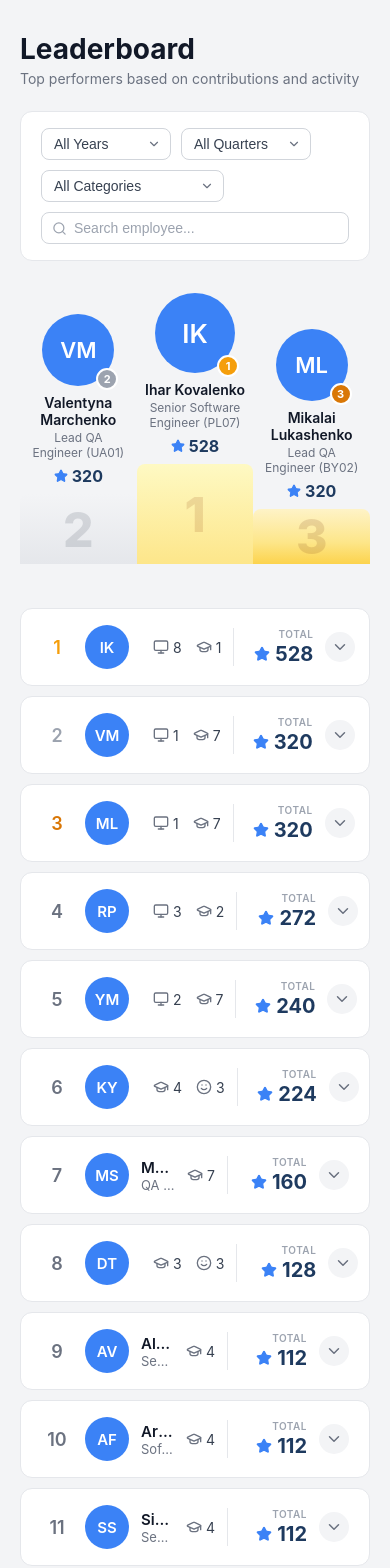
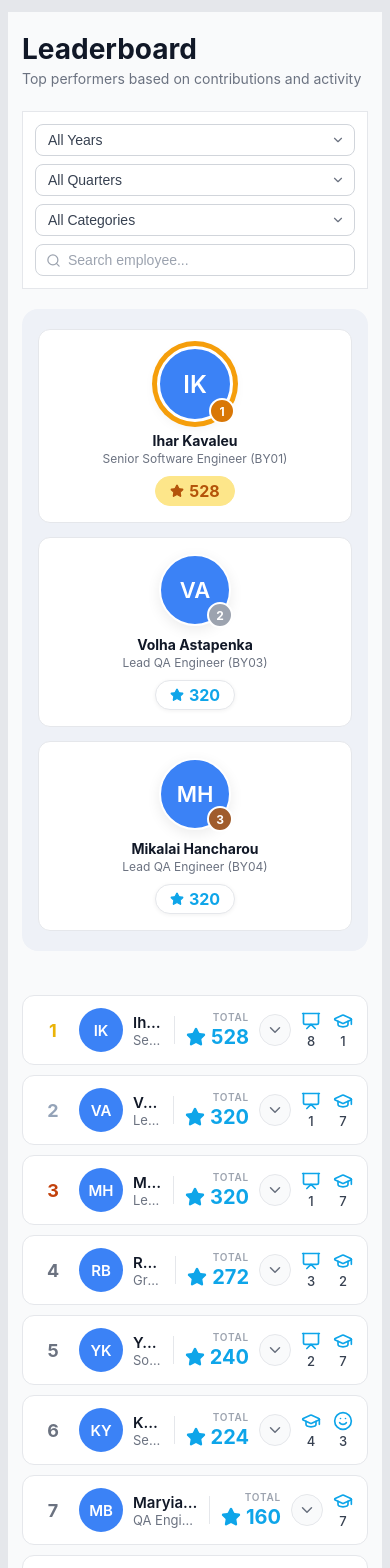
Before and after one commit to Gennady-Andreyev/Vention-AI-Challenge-2.0, a React (Vite) app in the folder task-1/: page / in a window 390 px wide. Shown: the top 1568 px of the page. Built offline with nearby package versions, Linux system fonts and the light colour scheme.

Commit message:
Applied a series of fixes in UI, fonts, colors, and relevant mocking

```diff
--- a/task-1/src/App.css
+++ b/task-1/src/App.css
@@ -5,17 +5,32 @@
 body {
   margin: 0;
   font-family: -apple-system, BlinkMacSystemFont, 'Segoe UI', Roboto, 'Helvetica Neue', Arial, sans-serif;
-  background: #f3f4f6;
+  background: #e5e7eb;
   color: #111827;
 }
 
 .page {
-  max-width: 900px;
+  max-width: 1128px;
   margin: 0 auto;
-  padding: 32px 20px 48px;
+  padding: 24px 16px 32px;
+}
+
+.leaderboard-container {
+  background: #f9fafb;
+  border-radius: 0;
+  padding: 28px 24px 32px;
   display: flex;
   flex-direction: column;
   gap: 20px;
+}
+
+@media (max-width: 640px) {
+  .page {
+    padding: 12px 8px 24px;
+  }
+  .leaderboard-container {
+    padding: 20px 14px 24px;
+  }
 }
 
 .page-header {
--- a/task-1/src/App.jsx
+++ b/task-1/src/App.jsx
@@ -24,6 +24,7 @@ export default function App() {
 
   return (
     <div className="page">
+      <div className="leaderboard-container">
         <header className="page-header">
           <h1 className="page-title">Leaderboard</h1>
           <p className="page-subtitle">Top performers based on contributions and activity</p>
@@ -41,5 +42,6 @@ export default function App() {
           onToggle={toggleRow}
         />
       </div>
+    </div>
   )
 }
--- a/task-1/src/components/Filters.css
+++ b/task-1/src/components/Filters.css
@@ -5,7 +5,7 @@
   padding: 16px 20px;
   background: #fff;
   border: 1px solid #e5e7eb;
-  border-radius: 12px;
+  border-radius: 0;
   flex-wrap: wrap;
 }
 
@@ -73,3 +73,19 @@
 .filter-search::placeholder {
   color: #9ca3af;
 }
+
+@media (max-width: 640px) {
+  .filters-bar {
+    flex-direction: column;
+    align-items: stretch;
+    padding: 12px;
+    gap: 8px;
+  }
+  .filter-select-wrap,
+  .filter-search-wrap {
+    width: 100%;
+  }
+  .filter-select {
+    width: 100%;
+  }
+}
--- a/task-1/src/components/LeaderboardRow.css
+++ b/task-1/src/components/LeaderboardRow.css
@@ -27,13 +27,13 @@
 
 .rank-num {
   font-size: 18px;
-  font-weight: 600;
+  font-weight: 700;
   color: #6b7280;
 }
 
-.rank-gold   { color: #f59e0b; }
-.rank-silver { color: #9ca3af; }
-.rank-bronze { color: #d97706; }
+.rank-gold   { color: #eab308; }
+.rank-silver { color: #94a3b8; }
+.rank-bronze { color: #c2410c; }
 
 .lb-avatar {
   width: 44px;
@@ -74,20 +74,23 @@
 .lb-cats {
   display: flex;
   align-items: center;
-  gap: 14px;
+  gap: 18px;
   flex-shrink: 0;
 }
 
+/* icon stacked above count */
 .lb-cat-item {
   display: flex;
+  flex-direction: column;
   align-items: center;
-  gap: 4px;
-  font-size: 14px;
+  gap: 2px;
+  font-size: 13px;
+  font-weight: 500;
   color: #374151;
 }
 
 .lb-cat-icon {
-  color: #6b7280;
+  color: #0ea5e9;
 }
 
 .lb-total {
@@ -95,16 +98,27 @@
   flex-direction: column;
   align-items: flex-end;
   flex-shrink: 0;
-  min-width: 80px;
-  border-left: 1px solid #e5e7eb;
+  min-width: 90px;
+  position: relative;
   padding-left: 16px;
+}
+
+.lb-total::before {
+  content: '';
+  position: absolute;
+  left: 0;
+  top: 50%;
+  transform: translateY(-50%);
+  height: 36px;
+  width: 1px;
+  background: #e5e7eb;
 }
 
 .lb-total-label {
   font-size: 10px;
   font-weight: 600;
   color: #9ca3af;
-  letter-spacing: 0.05em;
+  letter-spacing: 0.08em;
   margin-bottom: 2px;
 }
 
@@ -112,21 +126,21 @@
   display: flex;
   align-items: center;
   gap: 5px;
-  font-size: 20px;
+  font-size: 24px;
   font-weight: 700;
-  color: #1e3a5f;
+  color: #0ea5e9;
 }
 
 .lb-star {
-  color: #3b82f6;
+  color: #0ea5e9;
 }
 
 .lb-toggle {
-  background: #f3f4f6;
-  border: none;
+  background: #f9fafb;
+  border: 1px solid #e5e7eb;
   border-radius: 50%;
-  width: 30px;
-  height: 30px;
+  width: 32px;
+  height: 32px;
   display: flex;
   align-items: center;
   justify-content: center;
@@ -137,7 +151,7 @@
 }
 
 .lb-toggle:hover {
-  background: #e5e7eb;
+  background: #f3f4f6;
 }
 
 /* Expanded activity section */
@@ -145,6 +159,7 @@
 .lb-activities {
   border-top: 1px solid #e5e7eb;
   padding: 20px 24px 24px;
+  background: #f9fafb;
 }
 
 .lb-activities-title {
@@ -158,14 +173,14 @@
 .activity-table {
   width: 100%;
   border-collapse: collapse;
-  font-size: 14px;
+  font-size: 15px;
 }
 
 .activity-table thead th {
-  font-size: 11px;
+  font-size: 12px;
   font-weight: 700;
-  letter-spacing: 0.06em;
-  color: #6b7280;
+  letter-spacing: 0.08em;
+  color: #9ca3af;
   text-align: left;
   padding: 0 12px 10px 0;
   border-bottom: 1px solid #e5e7eb;
@@ -176,7 +191,7 @@
 }
 
 .activity-table tbody tr {
-  border-bottom: 1px solid #f3f4f6;
+  border-bottom: 1px solid #e5e7eb;
 }
 
 .activity-table tbody tr:last-child {
@@ -184,35 +199,82 @@
 }
 
 .activity-table tbody td {
-  padding: 13px 12px 13px 0;
-  color: #374151;
+  padding: 17px 12px 17px 0;
+  color: #111827;
   vertical-align: middle;
 }
 
 .act-name {
-  font-weight: 500;
+  font-weight: 400;
+  font-size: 15px;
+  color: #111827;
 }
 
 .act-date {
   white-space: nowrap;
   color: #6b7280;
+  font-size: 14px;
 }
 
 .act-points {
   text-align: right;
   font-weight: 600;
-  color: #3b82f6;
+  color: #0ea5e9;
   white-space: nowrap;
+  font-size: 17px;
 }
 
 .cat-pill {
   display: inline-block;
-  padding: 3px 10px;
-  border-radius: 20px;
-  font-size: 12px;
+  padding: 5px 12px;
+  border-radius: 10px;
+  font-size: 13px;
   font-weight: 500;
-  white-space: nowrap;
-  background: #f3f4f6;
-  color: #374151;
-  border: 1px solid #e5e7eb;
+  background: #e5e7eb;
+  color: #475569;
+  line-height: 1.3;
 }
+
+@media (max-width: 640px) {
+  .lb-row-header {
+    padding: 12px 14px;
+    gap: 10px;
+    flex-wrap: wrap;
+  }
+  .lb-cats {
+    gap: 12px;
+    order: 3;
+  }
+  .lb-total {
+    min-width: auto;
+    padding-left: 12px;
+  }
+  .lb-total::before {
+    height: 28px;
+  }
+  .lb-total-score {
+    font-size: 20px;
+  }
+  .lb-activities {
+    padding: 16px 14px 18px;
+  }
+  .activity-table {
+    font-size: 13px;
+  }
+  .activity-table thead th {
+    font-size: 10px;
+  }
+  .act-name {
+    font-size: 13px;
+  }
+  .act-points {
+    font-size: 15px;
+  }
+  .cat-pill {
+    font-size: 11px;
+    padding: 3px 8px;
+  }
+  .activity-table tbody td {
+    padding: 12px 8px 12px 0;
+  }
+}
--- a/task-1/src/components/LeaderboardRow.jsx
+++ b/task-1/src/components/LeaderboardRow.jsx
@@ -1,4 +1,4 @@
-import { GraduationCap, Monitor, Smile, Star, ChevronDown, ChevronUp } from 'lucide-react'
+import { GraduationCap, Presentation, Smile, Star, ChevronDown, ChevronUp } from 'lucide-react'
 import { CATEGORIES } from '../data/mockData'
 import { getCategoryCountsForRow, CATEGORY_ORDER } from '../utils/leaderboard'
 import './LeaderboardRow.css'
@@ -8,7 +8,7 @@ function getInitials(name) {
 }
 
 const CATEGORY_ICONS = {
-  [CATEGORIES.PUBLIC_SPEAKING]: Monitor,
+  [CATEGORIES.PUBLIC_SPEAKING]: Presentation,
   [CATEGORIES.EDUCATION]: GraduationCap,
   [CATEGORIES.UNIVERSITY]: Smile,
 }
@@ -47,7 +47,7 @@ export default function LeaderboardRow({ person, expanded, onToggle }) {
             const Icon = CATEGORY_ICONS[cat]
             return (
               <div key={cat} className="lb-cat-item" title={cat}>
-                <Icon size={16} className="lb-cat-icon" />
+                <Icon size={20} className="lb-cat-icon" />
                 <span>{count}</span>
               </div>
             )
@@ -56,7 +56,7 @@ export default function LeaderboardRow({ person, expanded, onToggle }) {
         <div className="lb-total">
           <div className="lb-total-label">TOTAL</div>
           <div className="lb-total-score">
-            <Star size={16} fill="currentColor" className="lb-star" />
+            <Star size={20} fill="currentColor" className="lb-star" />
             <span>{filteredTotal}</span>
           </div>
         </div>
--- a/task-1/src/components/Podium.css
+++ b/task-1/src/components/Podium.css
@@ -1,5 +1,9 @@
 .podium-section {
+  background: #eef1f7;
+  border-radius: 16px;
+  padding: 32px 24px 0;
   margin-bottom: 24px;
+  overflow: hidden;
 }
 
 .podium-cards-row {
@@ -14,20 +18,20 @@
   flex-direction: column;
   align-items: center;
   flex: 1;
-  max-width: 260px;
+  max-width: 300px;
 }
 
 .podium-card {
   display: flex;
   flex-direction: column;
   align-items: center;
-  padding: 12px 8px 8px;
+  padding: 12px 8px 16px;
   width: 100%;
 }
 
 .podium-avatar-wrap {
   position: relative;
-  margin-bottom: 8px;
+  margin-bottom: 10px;
 }
 
 .podium-avatar {
@@ -41,37 +45,52 @@
   justify-content: center;
   font-size: 22px;
   font-weight: 600;
+  border: 2px solid #fff;
+  box-shadow: 0 4px 14px rgba(0,0,0,0.08);
 }
 
 .gold .podium-avatar {
-  width: 80px;
-  height: 80px;
+  width: 78px;
+  height: 78px;
   font-size: 26px;
+  border: 3px solid #fff;
+  box-shadow: 0 0 0 5px #f59e0b, 0 4px 14px rgba(0,0,0,0.08);
+}
+
+.gold .podium-score {
+  background: #fde68a;
+  border-color: #fde68a;
+  color: #b45309;
+  box-shadow: none;
+}
+
+.gold .podium-star {
+  color: #b45309;
 }
 
 .podium-rank-badge {
   position: absolute;
-  bottom: -4px;
-  right: -4px;
-  width: 22px;
-  height: 22px;
+  bottom: -2px;
+  right: -2px;
+  width: 26px;
+  height: 26px;
   border-radius: 50%;
   display: flex;
   align-items: center;
   justify-content: center;
-  font-size: 11px;
+  font-size: 12px;
   font-weight: 700;
   color: #fff;
   border: 2px solid #fff;
 }
 
-.gold-badge { background: #f59e0b; }
+.gold-badge   { background: #d97706; }
 .silver-badge { background: #9ca3af; }
-.bronze-badge { background: #d97706; }
+.bronze-badge { background: #a05c2c; }
 
 .podium-name {
   font-size: 14px;
-  font-weight: 600;
+  font-weight: 700;
   color: #111827;
   text-align: center;
   margin-bottom: 2px;
@@ -81,50 +100,88 @@
   font-size: 12px;
   color: #6b7280;
   text-align: center;
-  margin-bottom: 6px;
+  margin-bottom: 10px;
 }
 
 .podium-score {
-  display: flex;
+  display: inline-flex;
   align-items: center;
-  gap: 4px;
+  gap: 5px;
   font-size: 16px;
   font-weight: 700;
-  color: #1e3a5f;
+  color: #0ea5e9;
+  background: #fff;
+  border: 1.5px solid #e5e7eb;
+  border-radius: 20px;
+  padding: 4px 14px;
+  box-shadow: 0 1px 4px rgba(0,0,0,0.06);
 }
 
 .podium-star {
-  color: #3b82f6;
+  color: #0ea5e9;
 }
 
 .podium-platform {
   width: 100%;
-  border-radius: 8px 8px 0 0;
+  border-radius: 10px 10px 0 0;
   display: flex;
   align-items: center;
   justify-content: center;
 }
 
 .podium-platform span {
-  font-size: 48px;
+  font-size: 64px;
   font-weight: 800;
-  opacity: 0.15;
+  opacity: 0.2;
 }
 
 .podium-platform-1 {
-  height: 100px;
-  background: linear-gradient(180deg, #fef9c3 0%, #fde68a 100%);
+  height: 110px;
+  background: #fde68a;
   color: #92400e;
 }
 
 .podium-platform-2 {
-  height: 70px;
-  background: linear-gradient(180deg, #f3f4f6 0%, #e5e7eb 100%);
+  height: 75px;
+  background: #e5e7eb;
   color: #374151;
 }
 
 .podium-platform-3 {
-  height: 55px;
-  background: linear-gradient(180deg, #fef3c7 0%, #fde68a 60%, #fcd34d 100%);
-  color: #78350f;
+  height: 60px;
+  background: #e5e7eb;
+  color: #374151;
 }
+
+@media (max-width: 700px) {
+  .podium-section {
+    padding: 20px 16px;
+  }
+  .podium-cards-row {
+    flex-direction: column;
+    align-items: stretch;
+    gap: 14px;
+  }
+  .podium-slot {
+    max-width: 100%;
+  }
+  .podium-slot-1 { order: 1; }
+  .podium-slot-2 { order: 2; }
+  .podium-slot-3 { order: 3; }
+  .podium-platform {
+    display: none;
+  }
+  .podium-card {
+    padding: 16px 12px;
+    background: #fff;
+    border: 1px solid #e5e7eb;
+    border-radius: 12px;
+  }
+  .gold .podium-avatar {
+    width: 76px;
+    height: 76px;
+    font-size: 24px;
+    border: 3px solid #fff;
+    box-shadow: 0 0 0 5px #f59e0b, 0 4px 14px rgba(0,0,0,0.08);
+  }
+}
--- a/task-1/src/data/mockData.js
+++ b/task-1/src/data/mockData.js
@@ -7,9 +7,9 @@ export const CATEGORIES = {
 export const employees = [
   {
     id: 1,
-    name: 'Ihar Kovalenko',
+    name: 'Ihar Kavaleu',
     title: 'Senior Software Engineer',
-    unit: 'PL07',
+    unit: 'BY01',
     activities: [
       { id: 'a1', name: '[REG] Meetup "Patterns of Modern Distributed Systems"', category: CATEGORIES.PUBLIC_SPEAKING, date: '2025-11-20', points: 64 },
       { id: 'a2', name: '[REG] Conference Talk "Scaling Node.js Services"', category: CATEGORIES.PUBLIC_SPEAKING, date: '2025-09-14', points: 64 },
@@ -24,43 +24,43 @@ export const employees = [
   },
   {
     id: 2,
-    name: 'Raman Petrov',
+    name: 'Raman Bahdanau',
     title: 'Group Manager',
-    unit: 'BY03',
+    unit: 'BY02',
     activities: [
       { id: 'b1', name: '[REG] Conference "Leadership in Engineering Teams"', category: CATEGORIES.PUBLIC_SPEAKING, date: '2025-10-10', points: 64 },
       { id: 'b2', name: '[REG] Panel Discussion "Engineering Culture"', category: CATEGORIES.PUBLIC_SPEAKING, date: '2025-07-22', points: 64 },
       { id: 'b3', name: '[REG] Talk "How We Built Our Engineering Ladders"', category: CATEGORIES.PUBLIC_SPEAKING, date: '2025-04-03', points: 64 },
-      { id: 'b4', name: '[LAB] Mentoring of Darya Tkachenko', category: CATEGORIES.EDUCATION, date: '2024-12-15', points: 64 },
+      { id: 'b4', name: '[LAB] Mentoring of Vilte Petrauskaite', category: CATEGORIES.EDUCATION, date: '2024-12-15', points: 64 },
       { id: 'b5', name: '[LAB] Lecture "Effective 1-on-1s"', category: CATEGORIES.EDUCATION, date: '2024-10-08', points: 16 },
     ],
   },
   {
     id: 3,
-    name: 'Valentyna Marchenko',
+    name: 'Volha Astapenka',
     title: 'Lead QA Engineer',
-    unit: 'UA01',
+    unit: 'BY03',
     activities: [
       { id: 'c1', name: '[LAB] Lecture "Playwright Workshop Advanced 1"', category: CATEGORIES.EDUCATION, date: '2025-04-14', points: 16 },
       { id: 'c2', name: '[LAB] Lecture "Playwright Workshop Advanced 2"', category: CATEGORIES.EDUCATION, date: '2025-04-14', points: 16 },
       { id: 'c3', name: '[LAB] Lecture "Playwright Workshop Base 1"', category: CATEGORIES.EDUCATION, date: '2025-04-14', points: 16 },
       { id: 'c4', name: '[LAB] Lecture "Playwright Workshop Base 2"', category: CATEGORIES.EDUCATION, date: '2025-04-14', points: 16 },
-      { id: 'c5', name: '[LAB] Mentoring of Pavel Kravchuk', category: CATEGORIES.EDUCATION, date: '2025-04-15', points: 64 },
-      { id: 'c6', name: '[LAB] Mentoring of Elena Dmitrieva', category: CATEGORIES.EDUCATION, date: '2025-04-15', points: 64 },
-      { id: 'c7', name: '[LAB] Mentoring of Artsiom Fedorov', category: CATEGORIES.EDUCATION, date: '2025-04-15', points: 64 },
+      { id: 'c5', name: '[LAB] Mentoring of Giorgi Beridze', category: CATEGORIES.EDUCATION, date: '2025-04-15', points: 64 },
+      { id: 'c6', name: '[LAB] Mentoring of Alena Mikalaeva', category: CATEGORIES.EDUCATION, date: '2025-04-15', points: 64 },
+      { id: 'c7', name: '[LAB] Mentoring of Marek Kowalski', category: CATEGORIES.EDUCATION, date: '2025-04-15', points: 64 },
       { id: 'c8', name: '[REG] Offline Meetup "Quality Gates: Stop, Test, Go!"', category: CATEGORIES.PUBLIC_SPEAKING, date: '2025-05-14', points: 64 },
     ],
   },
   {
     id: 4,
-    name: 'Mikalai Lukashenko',
+    name: 'Mikalai Hancharou',
     title: 'Lead QA Engineer',
-    unit: 'BY02',
+    unit: 'BY04',
     activities: [
       { id: 'd1', name: '[REG] Offline Meetup in Bratislava "Quality Gates: Stop, Test, Go!"', category: CATEGORIES.PUBLIC_SPEAKING, date: '2025-05-14', points: 64 },
-      { id: 'd2', name: '[LAB] Mentoring of Vitalii Ponomarenko', category: CATEGORIES.EDUCATION, date: '2025-04-15', points: 64 },
-      { id: 'd3', name: '[LAB] Mentoring of Lubica Horvatova', category: CATEGORIES.EDUCATION, date: '2025-04-15', points: 64 },
-      { id: 'd4', name: '[LAB] Mentoring of Pavel Kravchuk', category: CATEGORIES.EDUCATION, date: '2025-04-15', points: 64 },
+      { id: 'd2', name: '[LAB] Mentoring of Vital Drozd', category: CATEGORIES.EDUCATION, date: '2025-04-15', points: 64 },
+      { id: 'd3', name: '[LAB] Mentoring of Maryna Sialiun', category: CATEGORIES.EDUCATION, date: '2025-04-15', points: 64 },
+      { id: 'd4', name: '[LAB] Mentoring of Giorgi Beridze', category: CATEGORIES.EDUCATION, date: '2025-04-15', points: 64 },
       { id: 'd5', name: '[LAB] Lecture "Playwright Workshop Base 2"', category: CATEGORIES.EDUCATION, date: '2025-04-14', points: 16 },
       { id: 'd6', name: '[LAB] Lecture "Playwright Workshop Advanced 1"', category: CATEGORIES.EDUCATION, date: '2025-04-14', points: 16 },
       { id: 'd7', name: '[LAB] Lecture "Playwright Workshop Advanced 2"', category: CATEGORIES.EDUCATION, date: '2025-04-14', points: 16 },
@@ -69,24 +69,24 @@ export const employees = [
   },
   {
     id: 5,
-    name: 'Maria Shevchenko',
+    name: 'Maryia Bandarenka',
     title: 'QA Engineer',
-    unit: 'UA02',
+    unit: 'BY05',
     activities: [
       { id: 'e1', name: '[LAB] Lecture "Introduction to Test Automation"', category: CATEGORIES.EDUCATION, date: '2025-08-12', points: 16 },
       { id: 'e2', name: '[LAB] Lecture "API Testing with Postman"', category: CATEGORIES.EDUCATION, date: '2025-06-20', points: 16 },
       { id: 'e3', name: '[LAB] Lecture "Selenium vs Playwright"', category: CATEGORIES.EDUCATION, date: '2025-05-05', points: 16 },
       { id: 'e4', name: '[LAB] Lecture "Writing Effective Test Cases"', category: CATEGORIES.EDUCATION, date: '2025-03-28', points: 16 },
-      { id: 'e5', name: '[LAB] Mentoring of Anastasiya Bondarenko', category: CATEGORIES.EDUCATION, date: '2025-02-14', points: 64 },
+      { id: 'e5', name: '[LAB] Mentoring of Anastasiya Hramyka', category: CATEGORIES.EDUCATION, date: '2025-02-14', points: 64 },
       { id: 'e6', name: '[LAB] Lecture "BDD with Cucumber"', category: CATEGORIES.EDUCATION, date: '2024-11-19', points: 16 },
       { id: 'e7', name: '[LAB] Lecture "Performance Testing Basics"', category: CATEGORIES.EDUCATION, date: '2024-09-07', points: 16 },
     ],
   },
   {
     id: 6,
-    name: 'Yauheni Makarov',
+    name: 'Yauheni Kazlou',
     title: 'Software Engineer',
-    unit: 'PL06',
+    unit: 'BY06',
     activities: [
       { id: 'f1', name: '[LAB] Lecture "Introduction to React Hooks"', category: CATEGORIES.EDUCATION, date: '2025-09-03', points: 16 },
       { id: 'f2', name: '[LAB] Lecture "State Management with Redux Toolkit"', category: CATEGORIES.EDUCATION, date: '2025-07-17', points: 16 },
@@ -101,67 +101,67 @@ export const employees = [
   },
   {
     id: 7,
-    name: 'Yanina Sorokina',
+    name: 'Yanina Karpenka',
     title: 'HR Manager',
-    unit: 'BY01',
+    unit: 'BY07',
     activities: [
       { id: 'g1', name: '[LAB] Lecture "Onboarding Best Practices"', category: CATEGORIES.EDUCATION, date: '2025-10-07', points: 16 },
       { id: 'g2', name: '[LAB] Lecture "Building Psychological Safety"', category: CATEGORIES.EDUCATION, date: '2025-08-21', points: 16 },
-      { id: 'g3', name: '[LAB] Mentoring of Alesia Volkova', category: CATEGORIES.EDUCATION, date: '2025-06-10', points: 64 },
+      { id: 'g3', name: '[LAB] Mentoring of Alesia Charnyshova', category: CATEGORIES.EDUCATION, date: '2025-06-10', points: 64 },
     ],
   },
   {
     id: 8,
-    name: 'Alesia Volkova',
+    name: 'Alesia Charnyshova',
     title: 'Senior QA Engineer',
-    unit: 'UA03',
+    unit: 'BY08',
     activities: [
       { id: 'h1', name: '[LAB] Lecture "Contract Testing with Pact"', category: CATEGORIES.EDUCATION, date: '2025-11-05', points: 16 },
       { id: 'h2', name: '[LAB] Lecture "Visual Regression Testing"', category: CATEGORIES.EDUCATION, date: '2025-09-18', points: 16 },
       { id: 'h3', name: '[LAB] Lecture "Shift-Left Testing Strategy"', category: CATEGORIES.EDUCATION, date: '2025-07-02', points: 16 },
-      { id: 'h4', name: '[LAB] Mentoring of Siarhei Savchenko', category: CATEGORIES.EDUCATION, date: '2025-04-28', points: 64 },
+      { id: 'h4', name: '[LAB] Mentoring of Siarhei Sakalouski', category: CATEGORIES.EDUCATION, date: '2025-04-28', points: 64 },
     ],
   },
   {
     id: 9,
-    name: 'Anastasiya Bondarenko',
+    name: 'Anastasiya Hramyka',
     title: 'QA Engineer',
-    unit: 'UA04',
+    unit: 'BY09',
     activities: [
       { id: 'i1', name: '[LAB] Lecture "Load Testing with k6"', category: CATEGORIES.EDUCATION, date: '2025-10-24', points: 16 },
       { id: 'i2', name: '[LAB] Lecture "Mobile Testing Fundamentals"', category: CATEGORIES.EDUCATION, date: '2025-08-09', points: 16 },
-      { id: 'i3', name: '[LAB] Mentoring of Darya Tkachenko', category: CATEGORIES.EDUCATION, date: '2025-05-16', points: 64 },
+      { id: 'i3', name: '[LAB] Mentoring of Vilte Petrauskaite', category: CATEGORIES.EDUCATION, date: '2025-05-16', points: 64 },
     ],
   },
   {
     id: 10,
-    name: 'Artsiom Fedorov',
+    name: 'Marek Kowalski',
     title: 'Software Engineer',
-    unit: 'PL05',
+    unit: 'PL01',
     activities: [
       { id: 'j1', name: '[LAB] Lecture "C# Collections and Data Structures"', category: CATEGORIES.EDUCATION, date: '2025-10-14', points: 16 },
       { id: 'j2', name: '[LAB] Lecture "LINQ in Practice"', category: CATEGORIES.EDUCATION, date: '2025-08-27', points: 16 },
       { id: 'j3', name: '[LAB] Lecture "Entity Framework Core"', category: CATEGORIES.EDUCATION, date: '2025-06-13', points: 16 },
-      { id: 'j4', name: '[LAB] Mentoring of Elena Dmitrieva', category: CATEGORIES.EDUCATION, date: '2025-03-05', points: 64 },
+      { id: 'j4', name: '[LAB] Mentoring of Alena Mikalaeva', category: CATEGORIES.EDUCATION, date: '2025-03-05', points: 64 },
     ],
   },
   {
     id: 11,
-    name: 'Siarhei Savchenko',
+    name: 'Siarhei Sakalouski',
     title: 'Senior Software Engineer',
-    unit: 'PL06',
+    unit: 'BY10',
     activities: [
       { id: 'k1', name: '[LAB] Lecture "Docker Compose for Development"', category: CATEGORIES.EDUCATION, date: '2025-11-12', points: 16 },
       { id: 'k2', name: '[LAB] Lecture "Kubernetes Basics"', category: CATEGORIES.EDUCATION, date: '2025-09-25', points: 16 },
       { id: 'k3', name: '[LAB] Lecture "CI/CD Pipelines with GitHub Actions"', category: CATEGORIES.EDUCATION, date: '2025-07-08', points: 16 },
-      { id: 'k4', name: '[LAB] Mentoring of Yauheni Makarov', category: CATEGORIES.EDUCATION, date: '2025-04-22', points: 64 },
+      { id: 'k4', name: '[LAB] Mentoring of Yauheni Kazlou', category: CATEGORIES.EDUCATION, date: '2025-04-22', points: 64 },
     ],
   },
   {
     id: 12,
-    name: 'Darya Tkachenko',
+    name: 'Vilte Petrauskaite',
     title: 'QA Engineer',
-    unit: 'UA05',
+    unit: 'LT01',
     activities: [
       { id: 'l1', name: '[UNI] Lecture for students "From Campus to Vention: Our IT Breakthrough"', category: CATEGORIES.UNIVERSITY, date: '2025-04-06', points: 32 },
       { id: 'l2', name: '[UNI] Lecture for students at ITPU (repeat)', category: CATEGORIES.UNIVERSITY, date: '2025-04-03', points: 16 },
@@ -188,9 +188,9 @@ export const employees = [
   },
   {
     id: 14,
-    name: 'Pavel Kravchuk',
+    name: 'Giorgi Beridze',
     title: 'Frontend Engineer',
-    unit: 'UA06',
+    unit: 'GE01',
     activities: [
       { id: 'n1', name: '[UNI] Lecture for students "Breaking into IT: A Graduate\'s Path"', category: CATEGORIES.UNIVERSITY, date: '2025-05-15', points: 32 },
       { id: 'n2', name: '[UNI] Lecture for students at INHA (repeat)', category: CATEGORIES.UNIVERSITY, date: '2025-05-10', points: 16 },
@@ -200,9 +200,9 @@ export const employees = [
   },
   {
     id: 15,
-    name: 'Elena Dmitrieva',
+    name: 'Alena Mikalaeva',
     title: 'Product Manager',
-    unit: 'BY04',
+    unit: 'BY11',
     activities: [
       { id: 'o1', name: '[UNI] Guest Lecture "Product Thinking for Engineers"', category: CATEGORIES.UNIVERSITY, date: '2025-06-20', points: 32 },
       { id: 'o2', name: '[LAB] Lecture "Writing Effective PRDs"', category: CATEGORIES.EDUCATION, date: '2025-04-09', points: 16 },
```
Lines whose indentation alone changed are shown as unchanged.
